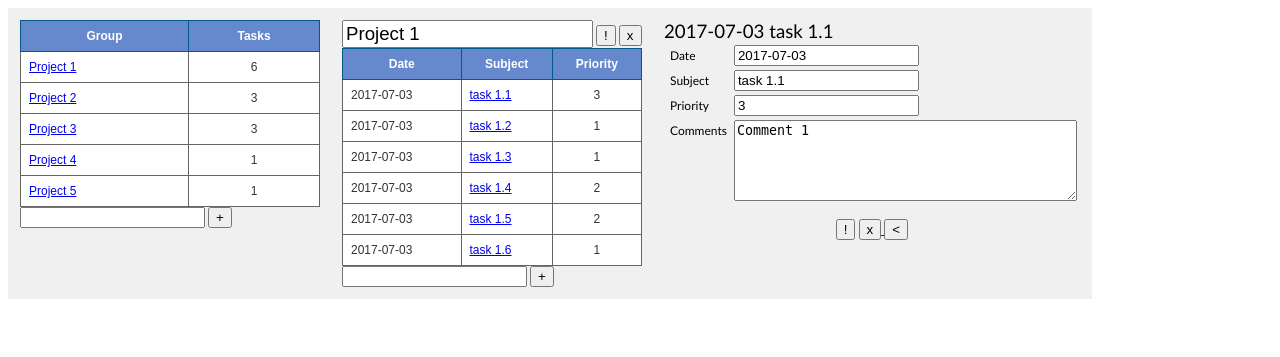
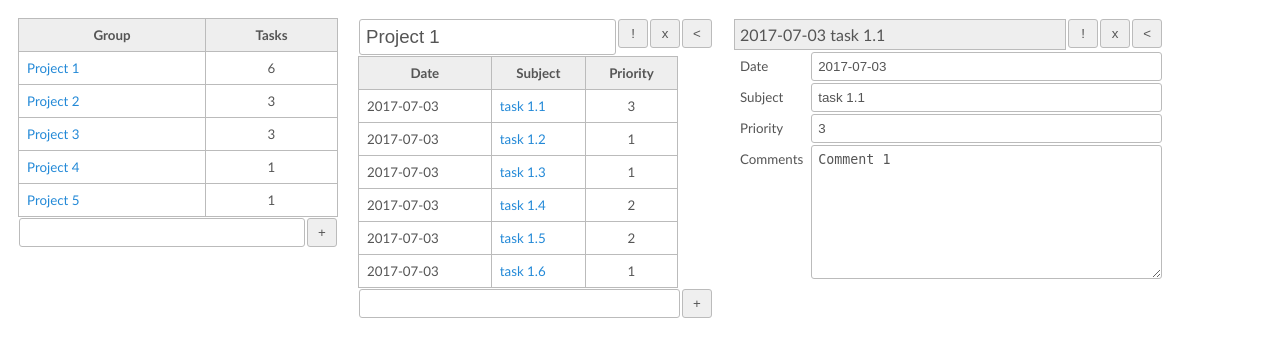
Before and after one commit to panedrone/sdm.demo.php.sqlite3.todolist, a PHP site: page /index.php?g_id=4&t_id=18 in a window 1280 px wide. Shown: the top 357 px of the page. Run offline with PHP 8.4, Linux system fonts and the light colour scheme; data comes from the database, SQL or seed files in the repository.

Commit message:
ui improve

```diff
--- a/index.php
+++ b/index.php
@@ -2,49 +2,8 @@
 <html>
     <head>
         <meta charset="UTF-8">
-        <title>TODO-list</title>
-        <style>
-            body {
-                font-family: 'trebuchet MS', 'Lucida sans', Arial;
-                /*font-family: Arial, Helvetica, sans-serif;*/
-                /*font-family: Verdana, Geneva, sans-serif;*/
-            }
-
-            .bg {
-                background-color: #f0f0f0;
-                font-size: 12px;
-            }
-
-            .bg td {
-                vertical-align: top;
-                /*padding: 4pt;*/
-            }
-
-            .form-label {
-                padding: 3pt;
-            }
-
-            .section {
-                font-family: arial,sans-serif;
-                font-size:12px;
-                color:#333333;
-                border: solid 1px #777;
-                border-collapse: collapse;
-                min-width: 300px;
-            }
-            .section th {
-                border: solid 1px #025B85;
-                padding: 8px;
-                background-color: #6688cc;
-                color:#fff;
-            }
-            .section td {
-                padding: 8px;
-                border: solid 1px #666;
-                background-color: #ffffff;
-            }
-
-        </style>
+        <link rel="stylesheet" href="styles.css" type="text/css"/>
+        <title>TODO</title>
     </head>
     <body>
         <table cellpadding=10 class="bg">
@@ -88,8 +47,16 @@
                         ?>
                     </table>
                     <form action="group_create_action.php" method="POST">
+                        <table class="controls">
+                            <tr>
+                                <td>
                                     <input type="text" name="g_name" id="g_name" />
+                                </td>
+                                <td width="1">
                                     <input type="submit" value="+"/>
+                                </td>
+                            </tr>
+                        </table>
                     </form>
                 </td>
                 <?php
@@ -102,9 +69,24 @@
                         ?>
                         <td>
                             <form action="group_update_action.php?g_id=<?php echo $g_id; ?>" method="POST">
+                                <table class="controls">
+                                    <tr>
+                                        <td>
                                             <input  style="font-size: 14pt;" type="text" name="g_name" id="g_name" value="<?php echo $group->getGName(); ?>"/>
+                                        </td>
+                                        <td width="1">
                                             <input type="submit" value="!"/>
+                                        </td>
+                                        <td width="1">
                                             <a href="group_delete_action.php?g_id=<?php echo $g->getGId(); ?>"><input type="button" value="x"/></a>
+                                        </td>
+                                        <td width="1">
+                                            <a href="index.php">
+                                                <input type="button" value="&lt;"/>
+                                            </a>
+                                        </td>
+                                    </tr>
+                                </table>
                             </form>
                             <table border cellspacing=1 cellpadding=5 class="section">
                                 <tr>
@@ -129,8 +111,16 @@
                                 ?>
                             </table>
                             <form action="task_create_action.php?g_id=<?php echo $g_id; ?>" method="POST">
+                                <table class="controls">
+                                    <tr>
+                                        <td>
                                             <input type="text" name="t_subject_1" id="t_subject_1" />
+                                        </td>
+                                        <td width="1">
                                             <input type="submit" value="+" />
+                                        </td>
+                                    </tr>
+                                </table>
                             </form>
                         </td>
                         <?php
@@ -146,8 +136,27 @@
                                     $priority = $task->getTPriority();
                                     $comments = $task->getTComments();
                                     ?>
-                                    <span style="font-size: 14pt;"><?php echo $dt . " " . $sbj; ?></span>
                                     <form action="task_update_action.php?g_id=<?php echo $t->getGId(); ?>&t_id=<?php echo $t->getTId(); ?>" method="POST">
+                                        <table class="controls">
+                                            <tr>
+                                                <td>
+                                                    <div class="title"><?php echo $dt . " " . $sbj; ?></div>
+                                                </td>
+                                                <td width="1">
+                                                    <input type="submit" value="!"/>
+                                                </td>
+                                                <td width="1">
+                                                    <a href="task_delete_action.php?t_id=<?php echo $t->getTId(); ?>">
+                                                        <input type="button" value="x"/>
+                                                    </a>
+                                                </td>
+                                                <td width="1">
+                                                    <a href="index.php?g_id=<?php echo $g_id; ?>">
+                                                        <input type="button" value="&lt;"/>
+                                                    </a>
+                                                </td>
+                                            </tr>
+                                        </table>
                                         <table>
                                             <tr>
                                                 <td class="form-label">Date</td>
@@ -170,27 +179,22 @@
                                             <tr>
                                                 <td class="form-label">Comments</td>
                                                 <td>
-                                                    <textarea name="t_comments" id="t_comments" cols="40" rows="5"><?php echo $comments; ?></textarea>
+                                                    <textarea name="t_comments" id="t_comments" cols="40" rows="8"><?php echo $comments; ?></textarea>
                                                 </td>
                                             </tr>
                                         </table>
-                                        <div align="right">
-                                            <p style="text-align: center;">
-                                                <input type="submit" value="!"/>
-                                                <a href="task_delete_action.php?t_id=<?php echo $t->getTId(); ?>">
-                                                    <input type="button" value="x"/>
-                                                </a>
-                                                <a href="index.php?g_id=<?php echo $g_id; ?>">
-                                                    <input type="button" value="&lt;"/>
-                                                </a>
-                                            </p>
-                                        </div>
                                     </form>
                                 </td>
                                 <?php
                             endif;
+                            ?>
+                            <?php
                         endif;
+                        ?>
+                        <?php
                     endif;
+                    ?>
+                    <?php
                 endif;
                 $ds->close();
                 ?>
--- a/nbproject/project.xml
+++ b/nbproject/project.xml
@@ -3,7 +3,7 @@
     <type>org.netbeans.modules.php.project</type>
     <configuration>
         <data xmlns="http://www.netbeans.org/ns/php-project/1">
-            <name>sdm.demo.php.sqlite3.todo-list</name>
+            <name>sdm_demo_php_todolist</name>
         </data>
         <spellchecker-wordlist xmlns="http://www.netbeans.org/ns/spellchecker-wordlist/1">
             <word>TODO</word>
--- /dev/null
+++ b/styles.css
@@ -0,0 +1,96 @@
+body {
+    font-family: 'trebuchet MS', 'Lucida sans', Arial, serif;
+    font-size: 10pt;
+    color: #555;
+}
+
+.bg {
+}
+
+table.bg td {
+    vertical-align: top;
+}
+
+.center {
+    text-align: center;
+}
+
+.form-label {
+    padding: 7px;
+    width: 1%;
+}
+
+input {
+    /*https://stackoverflow.com/questions/3059132/how-to-make-an-input-element-with-5px-padding-fill-an-entire-td*/
+    box-sizing: border-box;
+    width: 100%;
+    padding: 6px;
+    color: #555;
+    border: solid 1px #bbb;
+    border-radius: 3px;
+    min-width: 30px;
+}
+
+textarea {
+    /*https://stackoverflow.com/questions/3059132/how-to-make-an-input-element-with-5px-padding-fill-an-entire-td*/
+    box-sizing: border-box;
+    width: 100%;
+    padding: 6px;
+    color: #555;
+    border: solid 1px #bbb;
+    border-radius: 3px;
+}
+
+table {
+    *border-collapse: collapse;
+    border-collapse: collapse;
+    border-spacing: 0;
+}
+
+a {
+    color: #2389D7;
+    text-decoration: none;
+}
+
+div.title {
+    font-size: 12pt;
+    padding: 5px;
+
+    border-color: #bbb;
+    border-style: solid;
+    border-width: 1px;
+
+    background-color: #eee;
+}
+
+.group-header {
+    font-size: 12pt;
+    padding: 6px;
+}
+
+.controls {
+    width: 100%;
+    padding-bottom: 10px;
+}
+
+.controls td {
+    vertical-align: middle;
+}
+
+.section {
+    /*margin-bottom: 10px;*/
+    min-width: 320px;
+}
+
+.section th {
+    border-color: #bbb;
+    border-style: solid;
+    border-width: 1px;
+    padding: 8px;
+    background-color: #eee;
+}
+
+.section td {
+    padding: 8px;
+    border: solid 1px #bbb;
+}
```
Lines whose indentation alone changed are shown as unchanged.
